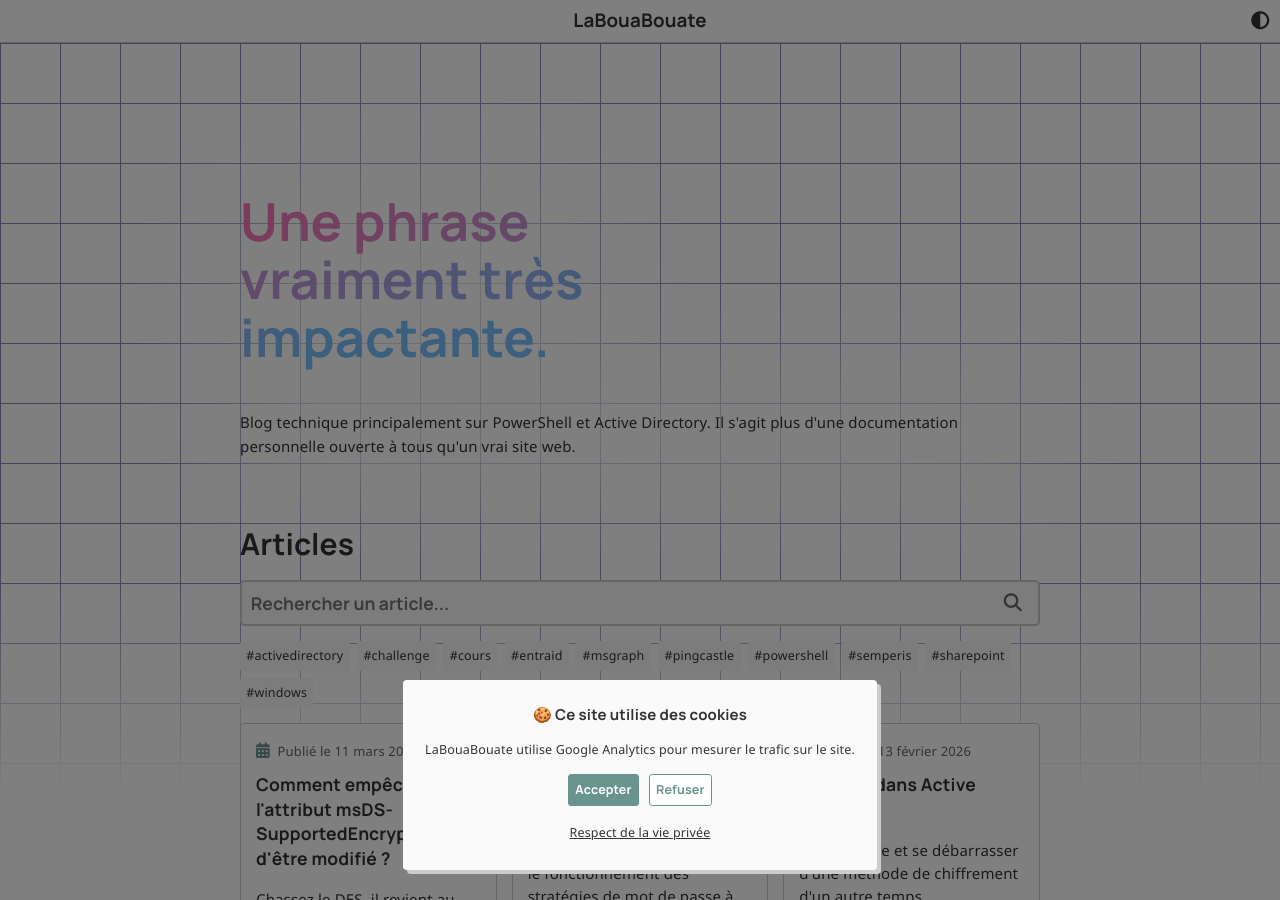
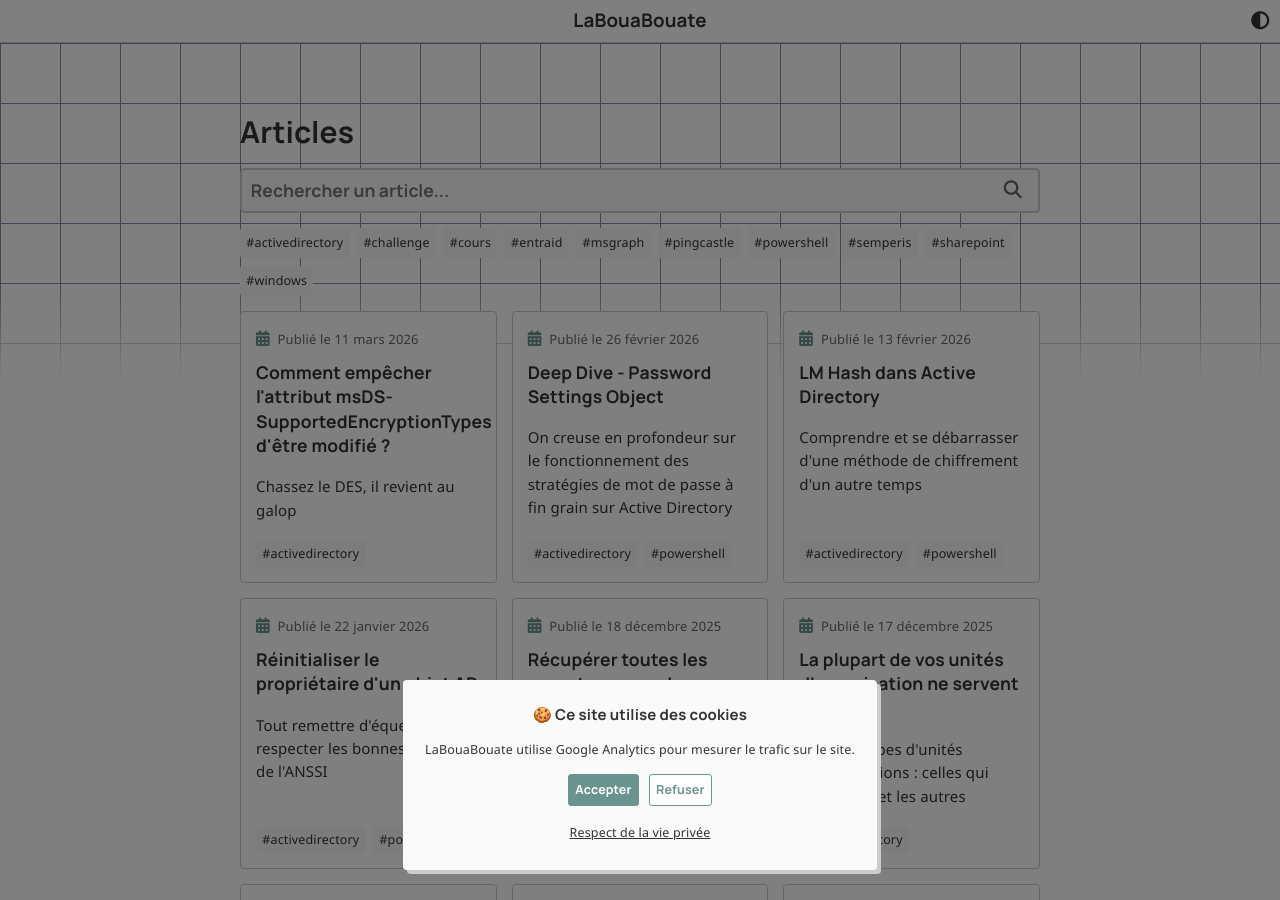
Before and after one commit to leobouard/leobouard.github.io, a Jekyll site: the page built from _pages/blog.html, in a window 1280 px wide and 900 px high. Built offline with Jekyll 4.4.1, drawn with Linux system fonts in a browser that asks for light colours; nearby versions of some CDN libraries; some web fonts are replaced.

Commit message:
Update blog-header.html

```diff
--- a/_includes/blog-header.html
+++ b/_includes/blog-header.html
@@ -1,5 +1,5 @@
-<section style="width: 100%; height: 50em; background-image: linear-gradient(90deg, var(--accent) 1px,#0000 1px),linear-gradient(var(--accent) 1px,#0000 1px); background-repeat: repeat; background-size: 4em 4em; mask-image: linear-gradient(180deg, var(--background) 70%, transparent); margin-bottom: -20em; padding: 0;">
-  <div style="max-width: 800px; padding: 2em; margin: 8em auto;">
+<section style="width: 100%; height: 22.5em; background-image: linear-gradient(90deg, var(--accent) 1px,#0000 1px),linear-gradient(var(--accent) 1px,#0000 1px); background-repeat: repeat; background-size: 4em 4em; mask-image: linear-gradient(180deg, var(--background) 70%, transparent); margin-bottom: -20em; padding: 0;">
+  <!--<div style="max-width: 800px; padding: 2em; margin: 8em auto;">
     <div>
       <div style="position: relative; width: fit-content;">
         <div style="position: absolute; background: var(--background); filter: blur(5em); width: 100%; height: 100%; z-index: -10;"></div>
@@ -9,5 +9,5 @@
         <div style="position: absolute; background: var(--background); filter: blur(4em); width: 100%; height: 100%; z-index: -10;"></div>
         <p style="padding: 2em 0;">Blog technique principalement sur PowerShell et Active Directory. Il s'agit plus d'une documentation personnelle ouverte à tous qu'un vrai site web.</p>
       </div>
-  </div>
+  </div>-->
 </section>
```
